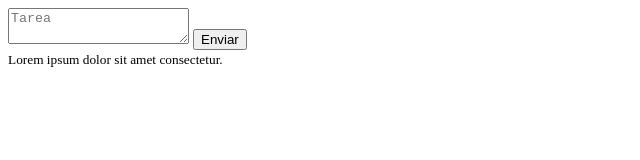
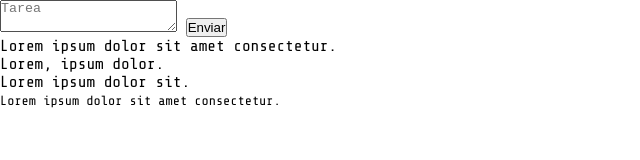
Before and after one commit to daviddm1980/to-do, a website built with Parcel: page src/index.html in a window 1280 px wide. Shown: the whole page, without its empty margins (0-640 px from the left). Built offline with nearby package versions, Linux system fonts and the light colour scheme.

Commit message:
funcionalidad basica todo

```diff
--- a/src/assets/styles/main.scss
+++ b/src/assets/styles/main.scss
@@ -1,15 +1,16 @@
-.tarea {
-    color: blue;
-    font-size: 16px;
-    cursor: pointer;
-    padding: 20px;
-    background-color: peru;
 
-    &:hover {
-    color: red;
-    }
 
-    span {
-    font-weight: bold;
-    }
+* {
+    margin: 0;
+    padding: 0;
 }
+
+@font-face {
+    font-family: 'techMono';
+    src: url('../fonts/ShareTechMono-Regular.ttf') format('truetype');
+}
+
+body {
+    font-family: 'techMono';
+    font-weight: normal;
+}
--- a/src/index.html
+++ b/src/index.html
@@ -13,7 +13,11 @@
         <button id="btnEnviar">Enviar</button>
     </div>
     <div id="toDoContainer">
-
+        <ul>
+            <li><p class="tarea">Lorem ipsum dolor sit amet consectetur.</p></li>
+            <li><p class="tarea">Lorem, ipsum dolor.</p></li>
+            <li><p class="tarea">Lorem ipsum dolor sit.</p></li>
+        </ul>
     </div>
 
 
```
Also changed, not shown: src/assets/fonts/ShareTechMono-Regular.ttf (added).
